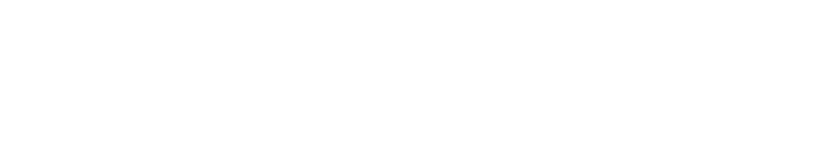
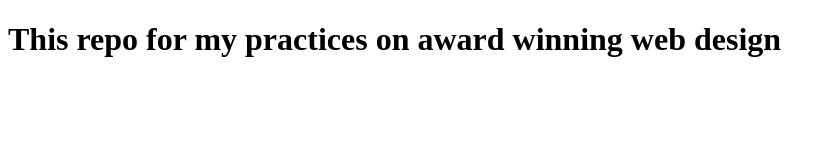
Before and after one commit to bhartshukla/award_project-, a plain HTML site: page index.html in a window 1280 px wide. Shown: the whole page, without its empty margins (0-836 px from the left). Drawn offline with Linux system fonts and the light colour scheme.

Commit message:
work on award winnig  wedsite

```diff
--- a/index.html
+++ b/index.html
@@ -7,5 +7,7 @@
 </head>
 <body>
 
+    <h1>This repo for my practices on award winning web design </h1>
+
 </body>
 </html>
```
Also changed, not shown: style.css (deleted).
